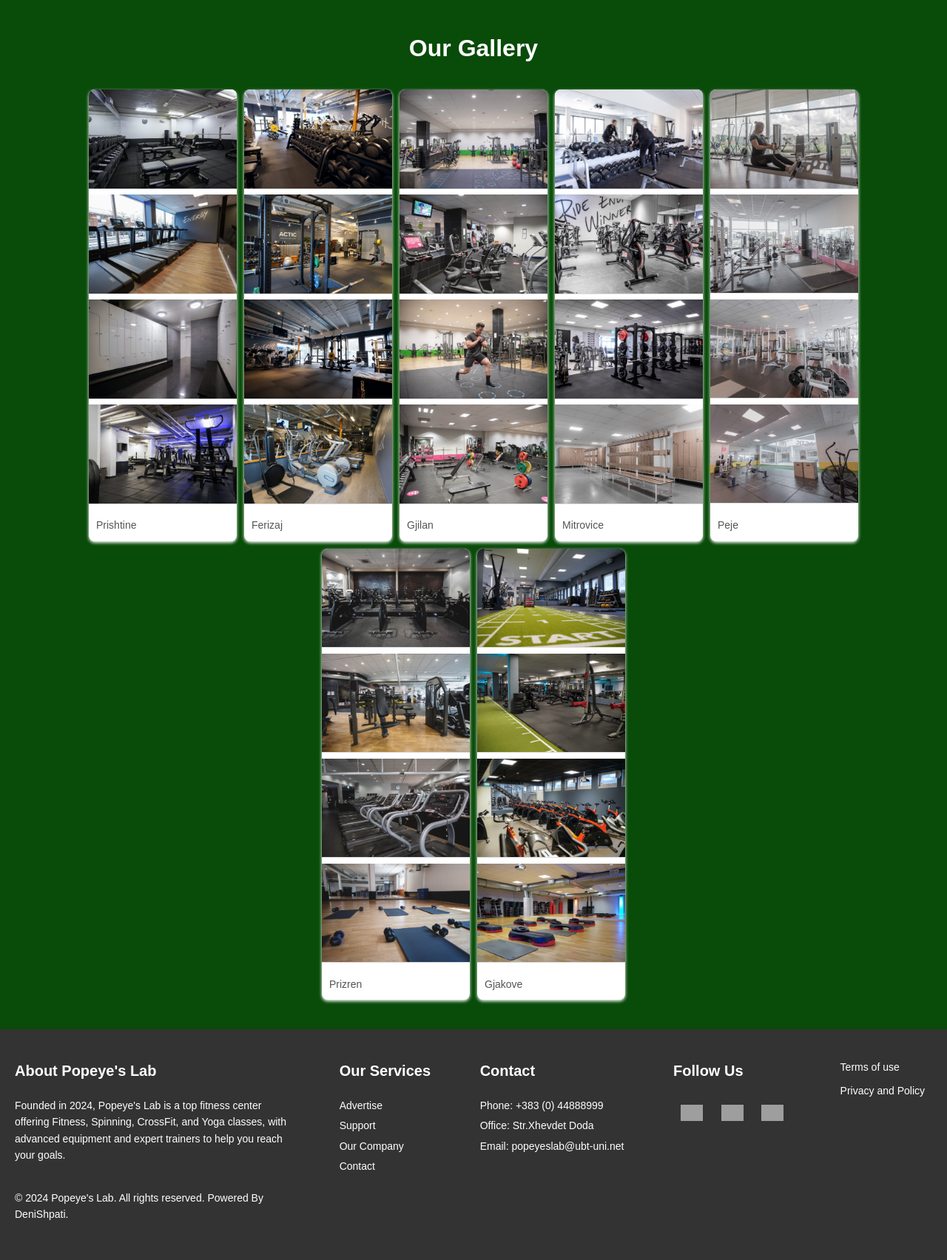
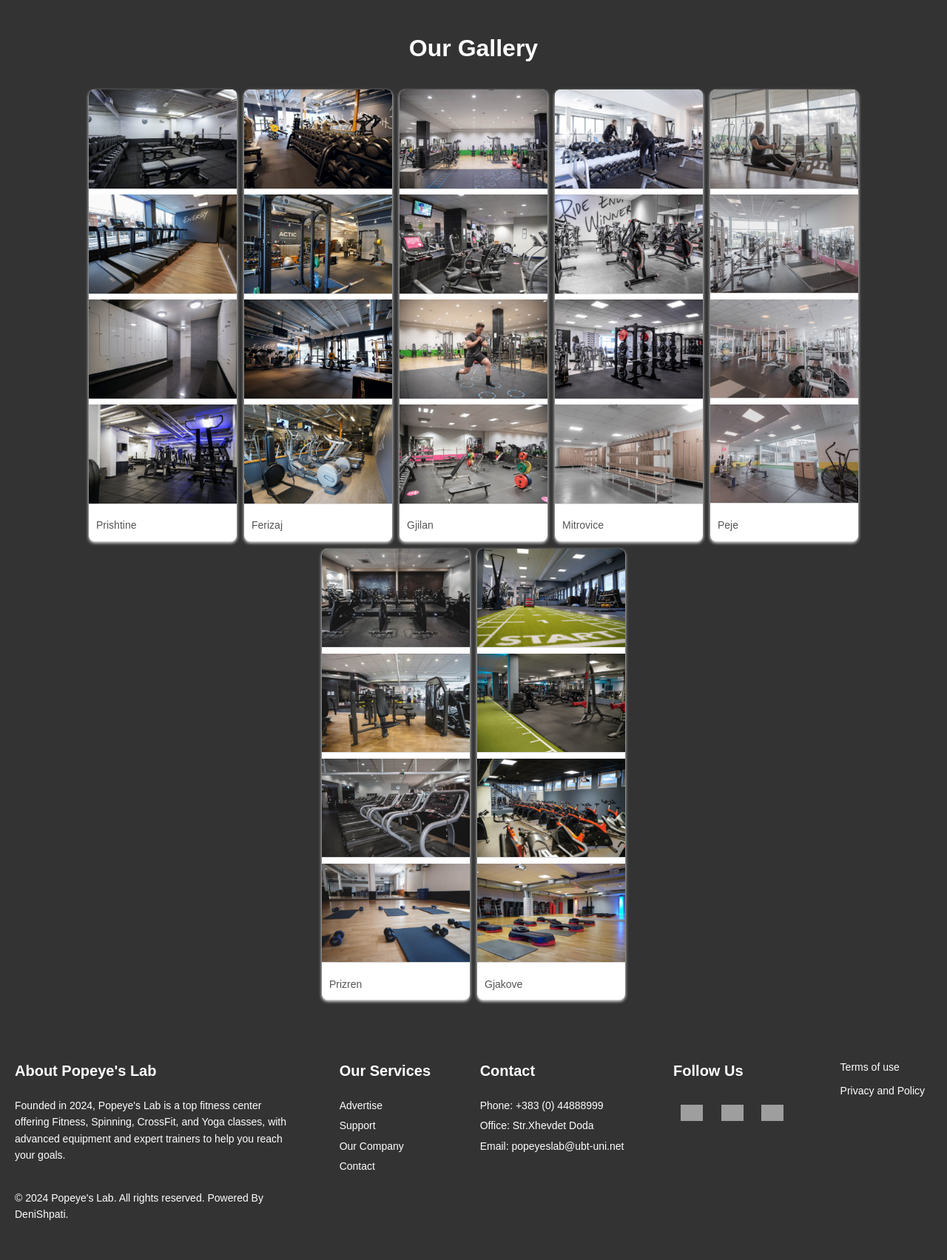
Before and after one commit to ShpatN/popeyes-lab, a PHP site: page /Gallery.html in a window 1280 px wide. Shown: the part 85-1789 px from the top of the page at 74% size. Run offline with PHP 8.4, Linux system fonts and the light colour scheme; grey boxes are pictures that could not be loaded.

Commit message:
Changes the background color

```diff
--- a/Gallery/gallery.css
+++ b/Gallery/gallery.css
@@ -10,7 +10,7 @@ html {
 
 body {
     font-family: Arial, sans-serif;
-    background-color: rgb(9, 75, 9);
+    background-color: #333;
     color: #333;
     line-height: 1.6;
 }
--- a/Location/location.css
+++ b/Location/location.css
@@ -11,7 +11,7 @@ html {
 
 body {
   font-family: Arial, sans-serif;
-  background-color: rgb(9, 75, 9);
+  background-color: #333;
   color: #333;
   line-height: 1.6;
 }
--- a/Main/home.css
+++ b/Main/home.css
@@ -10,7 +10,7 @@ html {
 
 body {
     font-family: Arial, sans-serif;
-    background-color: rgb(9, 75, 9);
+    background-color: #333;
     color: #333;
     line-height: 1.6;
 }
--- a/Stores/store.css
+++ b/Stores/store.css
@@ -10,7 +10,7 @@ html {
 
 body {
     font-family: Arial, sans-serif;
-    background-color: rgb(9, 75, 9);
+    background-color: #333;
     color: #333;
     line-height: 1.6;
 }
--- a/Subscriptions/Subscription.css
+++ b/Subscriptions/Subscription.css
@@ -10,7 +10,7 @@ html {
 
 body {
   font-family: Arial, sans-serif;
-  background-color: rgb(9, 75, 9);
+  background-color: #333;
   color: #333;
   line-height: 1.6;
 }
```
